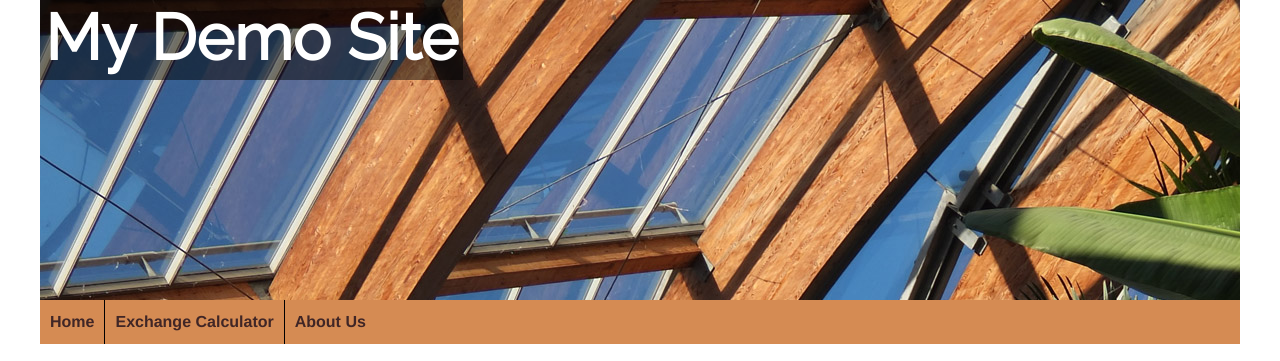
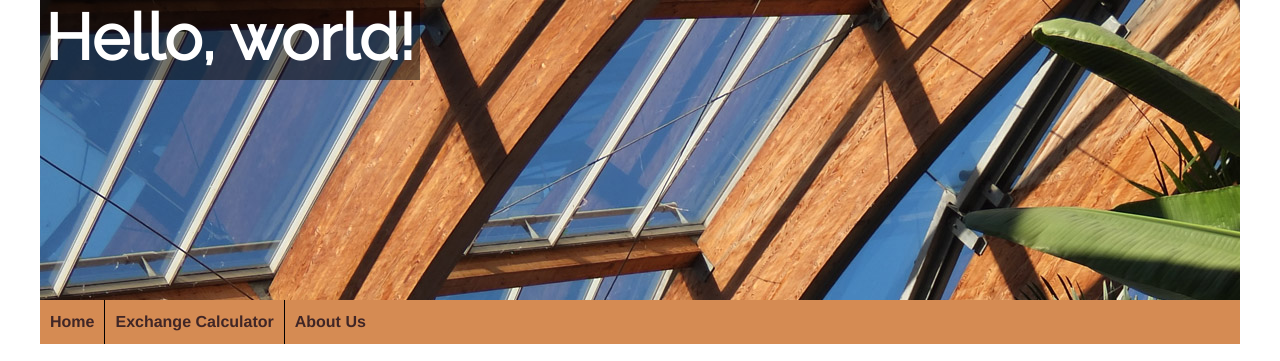
Before and after one commit to wildflower2/javascript-intro-lab, a plain HTML site: page index.html in a window 1280 px wide. Shown: the top 361 px of the page. Drawn offline with Linux system fonts and the light colour scheme.

Commit message:
Update 24

```diff
--- a/index.html
+++ b/index.html
@@ -45,5 +45,8 @@
       </div>
       <footer>&copy; 2024 mustbebuilt</footer>
     </div>
+    <script>
+      document.getElementById("myHeading").innerText = "Hello, world!";
+    </script>
   </body>
 </html>
```
